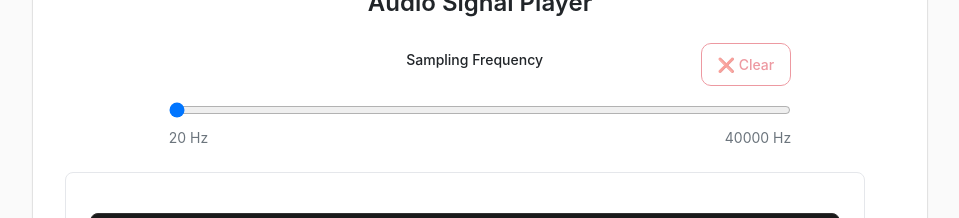
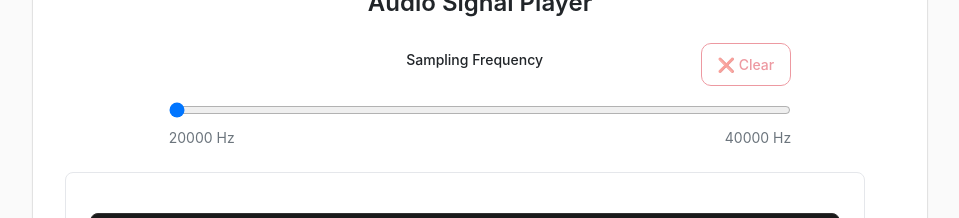
Before and after one commit to MazenAtlam/multi-domain_1d_signal_analysis, a React (Vite) app in the folder Signal-Analysis/: page /Doppler in a window 1280 px wide. Shown: the part 900-1118 px from the top of the page, without its empty margins (160-1119 px from the left). Built offline with nearby package versions, Linux system fonts and the light colour scheme.

Commit message:
Fix frequency range

```diff
--- a/Signal-Analysis/Pages/Doppler.jsx
+++ b/Signal-Analysis/Pages/Doppler.jsx
@@ -591,7 +591,7 @@ const Doppler = () => {
                         loading={loading}
                         label="Sampling Frequency"
                         unit="Hz"
-                        min={20}
+                        min={20000}
                         max={40000}
                         OnChange={(frequency) => {console.log(`Sampling Frequency = ${frequency}`);}}
                         handleClearAliasing={() => {console.log("Back to Original Signal");}}
```
